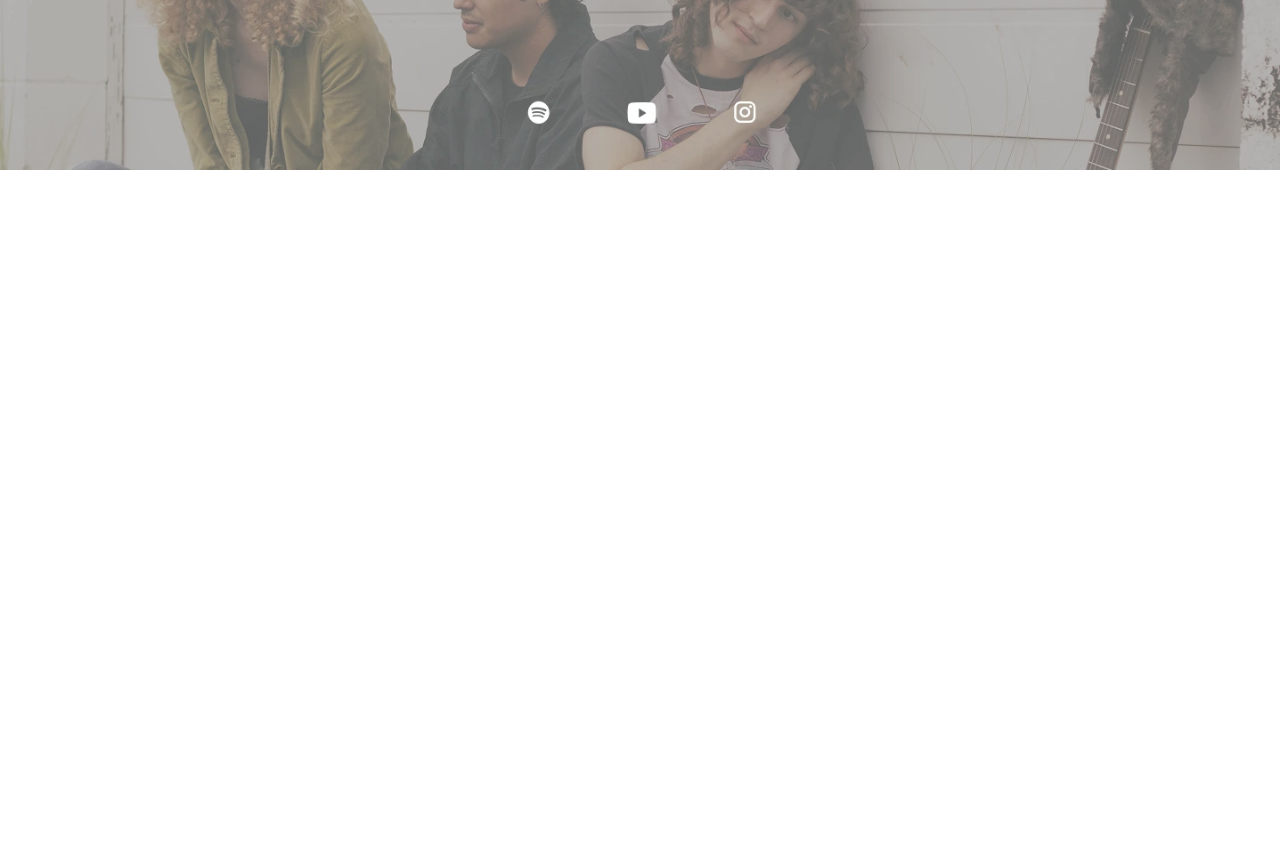
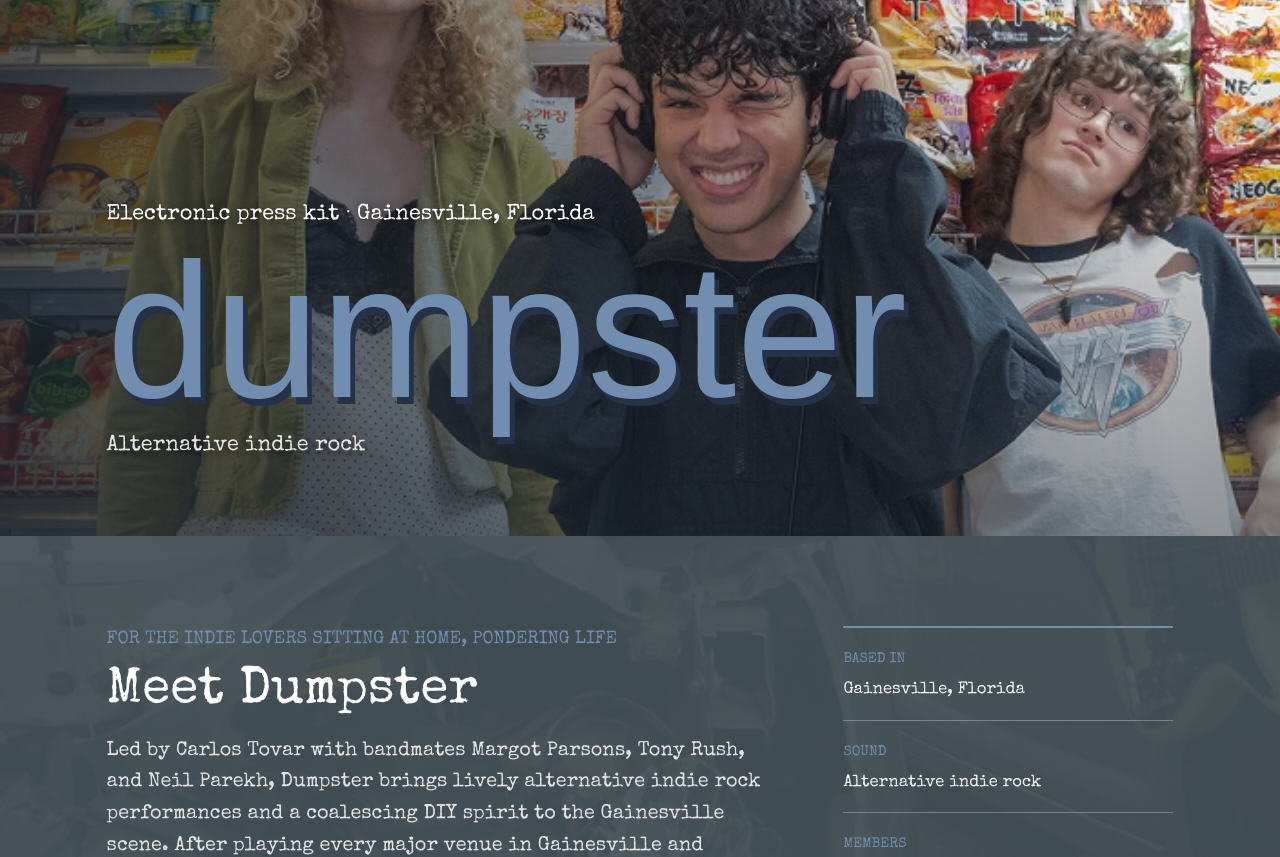
Before and after one commit to Swamp-Records/dumpster-website, a React (Vite) app in the folder frontend/: page /press-kit in a window 1280 px wide. Shown: the part 240-1097 px from the top of the page. Before the commit the page ends 800 px from the top, so only its background shows below. Built offline with nearby package versions, Linux system fonts and the light colour scheme.

Commit message:
epk (from pdf)

```diff
--- /dev/null
+++ b/frontend/src/pages/press-kit.css
@@ -0,0 +1,196 @@
+.epk-page {
+  --epk-blue: #718daf;
+  --epk-ink: #253146;
+  container-type: inline-size;
+  color: #e8e8e8;
+  font-family: var(--typewriter);
+  letter-spacing: 0;
+  text-align: left;
+}
+
+.epk-hero {
+  position: relative;
+  display: grid;
+  min-height: clamp(340px, 54cqw, 700px);
+  overflow: hidden;
+  background: #435057;
+}
+
+.epk-hero::after {
+  position: absolute;
+  inset: 0;
+  background: linear-gradient(90deg, rgb(29 38 47 / 72%), transparent 92%),
+    linear-gradient(0deg, rgb(29 38 47 / 48%), transparent 75%);
+  content: '';
+}
+
+.epk-hero-photo {
+  position: absolute;
+  inset: 0;
+  width: 100%;
+  height: 100%;
+  object-fit: cover;
+  object-position: center 37%;
+}
+
+.epk-hero-copy {
+  position: relative;
+  z-index: 1;
+  align-self: end;
+  padding: clamp(28px, 6cqw, 86px) clamp(20px, 8.33cqw, 120px);
+  text-shadow: 0 2px 8px rgb(0 0 0 / 55%);
+}
+
+.epk-hero-copy p,
+.epk-hero-copy span {
+  display: block;
+  margin: 0;
+  color: #fff;
+  font-size: clamp(15px, 1.7cqw, 24px);
+}
+
+.epk-hero-copy h1 {
+  margin: 0.06em 0;
+  color: var(--epk-blue);
+  font: 400 clamp(70px, 15cqw, 210px) / 0.95 'Rubik Burned', sans-serif;
+  letter-spacing: 0;
+  text-shadow: 0.025em 0.035em #253146;
+}
+
+.epk-hero-copy span {
+  color: #e5e5e5;
+}
+
+.epk-profile {
+  display: grid;
+  grid-template-columns: minmax(0, 1.6fr) minmax(220px, 0.8fr);
+  gap: clamp(28px, 6cqw, 88px);
+  padding: clamp(36px, 7cqw, 100px) clamp(20px, 8.33cqw, 120px);
+  background:
+    linear-gradient(rgb(67 80 87 / 94%), rgb(67 80 87 / 94%)),
+    #435057 url('../assets/stardust-background.webp') center / cover;
+}
+
+.epk-eyebrow {
+  margin: 0 0 0.8rem;
+  color: var(--epk-blue);
+  font-size: clamp(14px, 1.4cqw, 20px);
+  text-transform: uppercase;
+}
+
+.epk-bio h2,
+.epk-contact h2 {
+  margin: 0 0 1rem;
+  color: #fff;
+  font: 400 clamp(30px, 4cqw, 56px) / 1 var(--typewriter);
+  letter-spacing: 0;
+}
+
+.epk-bio > p:last-child {
+  max-width: 760px;
+  margin: 0;
+  color: #e3e3e3;
+  font-size: clamp(17px, 1.55cqw, 22px);
+  line-height: 1.6;
+}
+
+.epk-facts {
+  align-self: center;
+  margin: 0;
+  border-top: 2px solid var(--epk-blue);
+}
+
+.epk-facts div {
+  padding: 1rem 0;
+  border-bottom: 1px solid rgb(201 202 202 / 42%);
+}
+
+.epk-facts dt {
+  margin-bottom: 0.35rem;
+  color: var(--epk-blue);
+  font-size: 14px;
+  text-transform: uppercase;
+}
+
+.epk-facts dd {
+  margin: 0;
+  color: #f3f3f3;
+  font-size: clamp(16px, 1.3cqw, 19px);
+  line-height: 1.4;
+}
+
+.epk-group-photo {
+  margin: 0;
+  background: #253146;
+}
+
+.epk-group-photo img {
+  display: block;
+  width: 100%;
+  height: auto;
+}
+
+.epk-contact {
+  display: flex;
+  align-items: center;
+  justify-content: space-between;
+  gap: 32px;
+  padding: clamp(36px, 6cqw, 84px) clamp(20px, 8.33cqw, 120px);
+  background: #e4e4e4;
+  color: var(--epk-ink);
+}
+
+.epk-contact h2 {
+  color: var(--epk-ink);
+}
+
+.epk-email {
+  color: #174f91;
+  font-size: clamp(17px, 1.5cqw, 22px);
+  overflow-wrap: anywhere;
+}
+
+.epk-links {
+  display: flex;
+  flex-wrap: wrap;
+  gap: 12px;
+}
+
+.epk-links a {
+  display: inline-flex;
+  min-height: 44px;
+  align-items: center;
+  justify-content: center;
+  box-sizing: border-box;
+  padding: 0.3em 1em;
+  border: 3px solid #174f91;
+  border-radius: 999px;
+  color: #174f91;
+  font-size: clamp(16px, 1.4cqw, 20px);
+  text-decoration: none;
+}
+
+.epk-links a:hover {
+  background: #174f91;
+  color: #fff;
+}
+
+.epk-page a:focus-visible {
+  outline: 3px solid #174f91;
+  outline-offset: 4px;
+}
+
+@media (max-width: 700px) {
+  .epk-profile {
+    grid-template-columns: minmax(0, 1fr);
+  }
+
+  .epk-contact {
+    align-items: flex-start;
+    flex-direction: column;
+  }
+
+  .epk-hero-copy h1 {
+    font-size: 17cqw;
+  }
+}
--- a/frontend/src/pages/press-kit.jsx
+++ b/frontend/src/pages/press-kit.jsx
@@ -1,5 +1,92 @@
-function PressKit() {
+import './press-kit.css'
+import bandPhoto from '../assets/dumpster-about-portrait.webp'
+import groupPhoto from '../assets/dumpster-about-hero.webp'
 
-  return (<h1>this is the <em>press kit</em> page</h1>)}
+const links = [
+  {
+    label: 'Listen on Spotify',
+    href: 'https://open.spotify.com/artist/4e9hl1ZjdH4mkLrAJoyxCz',
+  },
+  {
+    label: 'Instagram',
+    href: 'https://www.instagram.com/carlosdumpster/',
+  },
+]
 
-export default PressKit
+export default function PressKit() {
+  return (
+    <main className="epk-page" aria-labelledby="epk-title">
+      <header className="epk-hero">
+        <img
+          className="epk-hero-photo"
+          src={bandPhoto}
+          alt="Dumpster in a Gainesville grocery store"
+          width="704"
+          height="1162"
+          fetchPriority="high"
+        />
+        <div className="epk-hero-copy">
+          <p>Electronic press kit · Gainesville, Florida</p>
+          <h1 id="epk-title">dumpster</h1>
+          <span>Alternative indie rock</span>
+        </div>
+      </header>
+
+      <section className="epk-profile" aria-labelledby="epk-bio-title">
+        <div className="epk-bio">
+          <p className="epk-eyebrow">For the indie lovers sitting at home, pondering life</p>
+          <h2 id="epk-bio-title">Meet Dumpster</h2>
+          <p>
+            Led by Carlos Tovar with bandmates Margot Parsons, Tony Rush, and Neil
+            Parekh, Dumpster brings lively alternative indie rock performances
+            and a coalescing DIY spirit to the Gainesville scene. After playing
+            every major venue in Gainesville and completing their first state
+            tour, the band continues to grow its fanbase one show at a time.
+          </p>
+        </div>
+
+        <dl className="epk-facts">
+          <div>
+            <dt>Based in</dt>
+            <dd>Gainesville, Florida</dd>
+          </div>
+          <div>
+            <dt>Sound</dt>
+            <dd>Alternative indie rock</dd>
+          </div>
+          <div>
+            <dt>Members</dt>
+            <dd>Carlos Tovar, Margot Parsons, Tony Rush, Neil Parekh</dd>
+          </div>
+        </dl>
+      </section>
+
+      <figure className="epk-group-photo">
+        <img
+          src={groupPhoto}
+          alt="Dumpster with guitar and amp beside a car"
+          width="1445"
+          height="752"
+          loading="lazy"
+        />
+      </figure>
+
+      <section className="epk-contact" aria-labelledby="epk-contact-title">
+        <div>
+          <p className="epk-eyebrow">Press, booking, and other inquiries</p>
+          <h2 id="epk-contact-title">Get in touch</h2>
+          <a className="epk-email" href="mailto:carlosdumpster@gmail.com">
+            carlosdumpster@gmail.com
+          </a>
+        </div>
+        <nav className="epk-links" aria-label="Dumpster links">
+          {links.map(({ label, href }) => (
+            <a key={label} href={href} target="_blank" rel="noreferrer">
+              {label}
+            </a>
+          ))}
+        </nav>
+      </section>
+    </main>
+  )
+}
```
